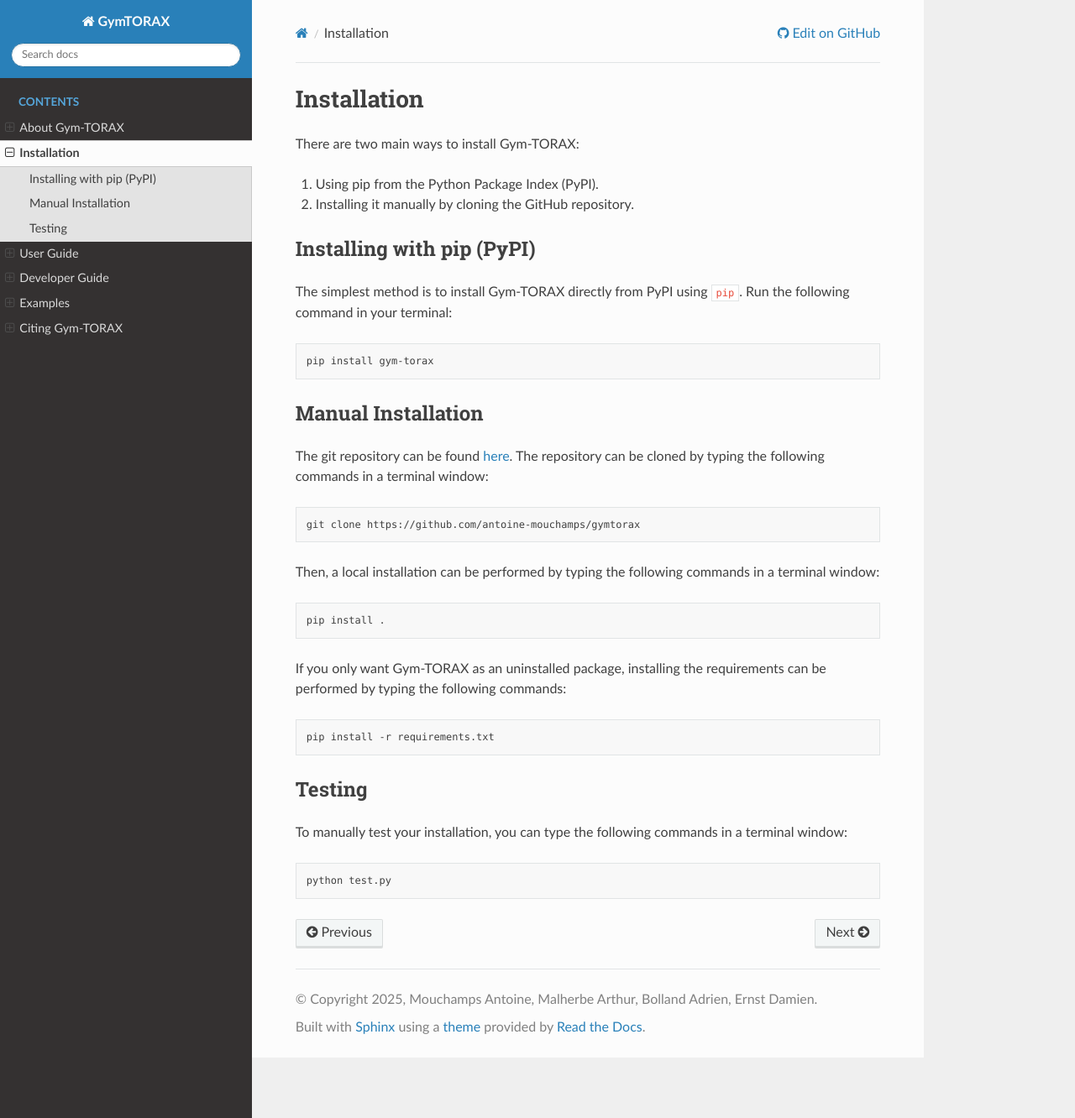
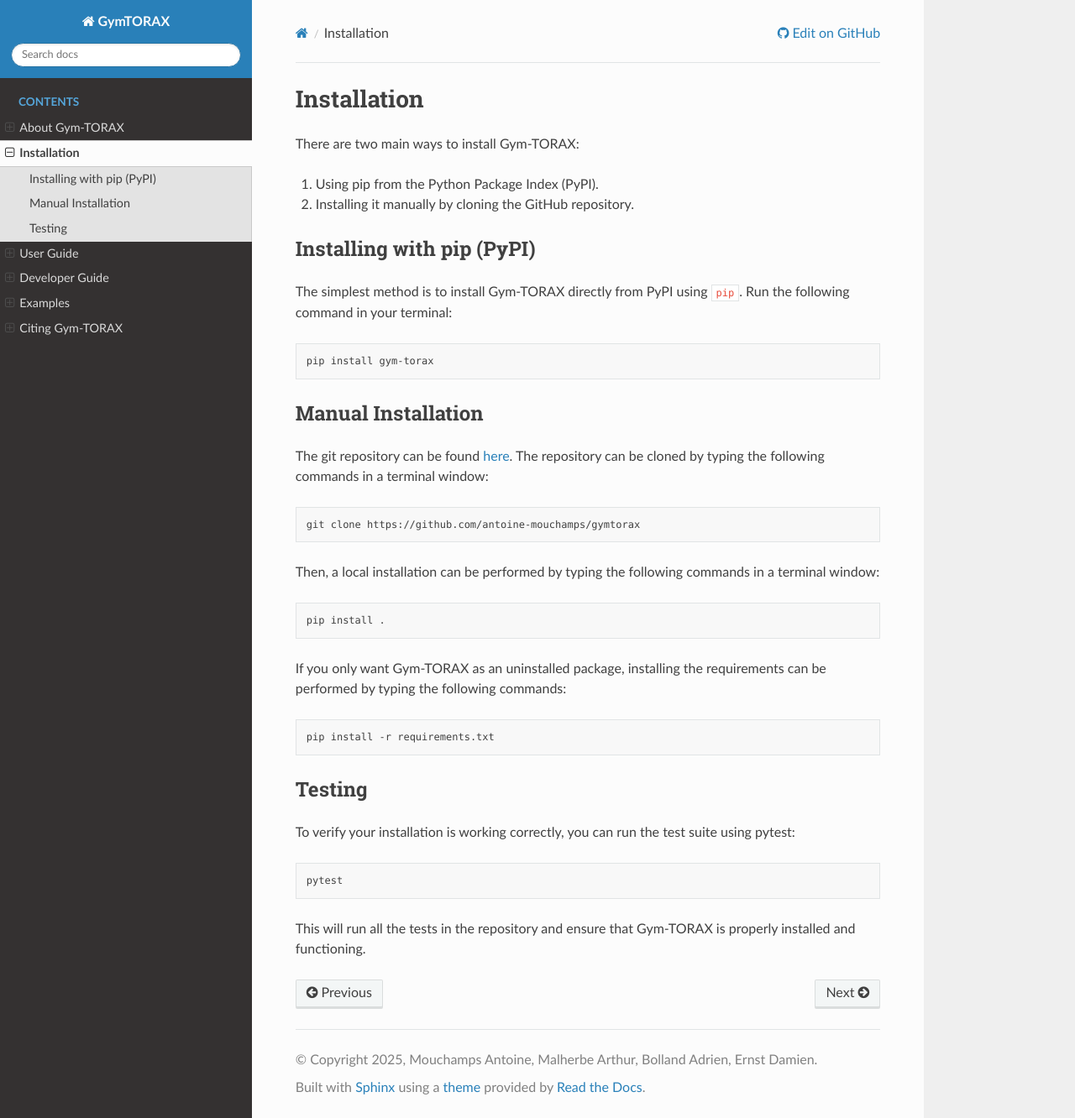
Before and after one commit to antoine-mouchamps/gymtorax, a Sphinx documentation site: the page built from docs/installation.rst, in a window 1280 px wide and 1332 px high. Shown: the whole window at 84% size. Built offline with Sphinx 7.4.7 and the Read the Docs theme 3.1.0, drawn with Linux system fonts in a browser that asks for light colours.

Commit message:
Improve doc

```diff
--- a/docs/index.rst
+++ b/docs/index.rst
@@ -23,7 +23,7 @@
 Gym-TORAX lowers the entry barrier for RL researchers to explore plasma control problems, while giving physicists a straightforward way to create environments tailored to their needs.
 
 .. toctree::
-   :maxdepth: 1
+   :maxdepth: 2
    :caption: Contents
 
    about_gymtorax
--- a/docs/installation.rst
+++ b/docs/installation.rst
@@ -48,8 +48,10 @@
 Testing
 --------
 
-To manually test your installation, you can type the following commands in a terminal window:
+To verify your installation is working correctly, you can run the test suite using pytest:
 
 .. code-block:: bash
 
-   python test.py
+   pytest
+
+This will run all the tests in the repository and ensure that Gym-TORAX is properly installed and functioning.
```
Also changed, not shown: 1 other file.
